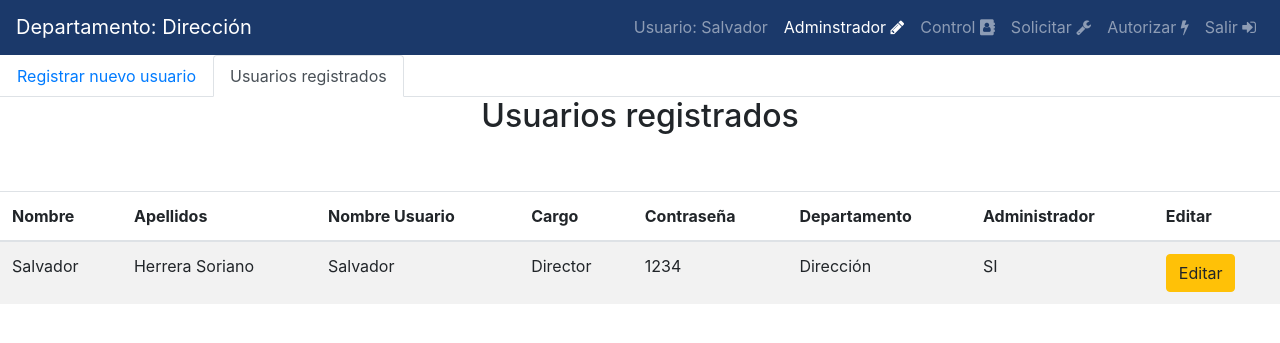
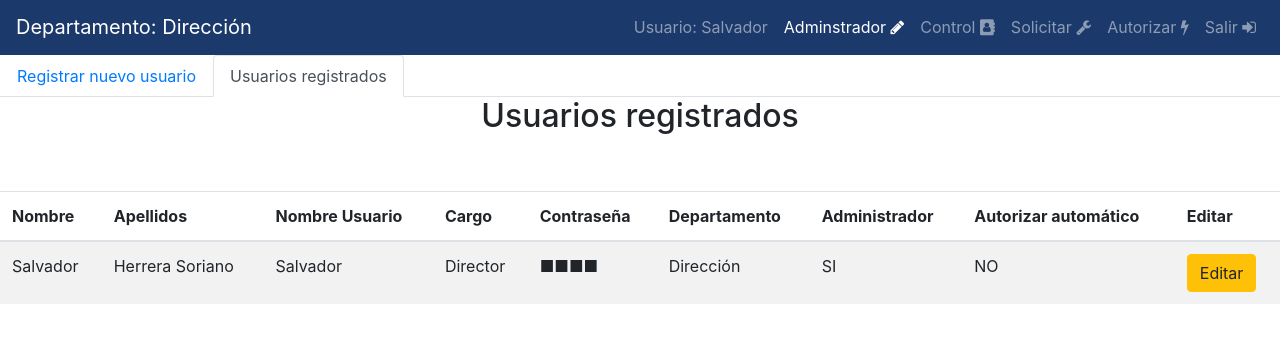
Before and after one commit to Civan98/SOFTWARE-FOLIOS-ITA, a PHP site: page /register.php in a window 1280 px wide, after a click on "Usuarios registrados". Shown: the part 134-477 px from the top of the page. Run offline with PHP 8.4, Linux system fonts and the light colour scheme; a user stored in the database is signed in; data comes from the database, SQL or seed files in the repository; data that the repository does not hold is empty.

Commit message:
coreccion del error de pedro

```diff
--- a/modUser.php
+++ b/modUser.php
@@ -49,3 +49,4 @@ if (!$exec) {
 
 }
 mysqli_close($conexion);
+?>
--- a/register.php
+++ b/register.php
@@ -291,6 +291,7 @@ $sql    = "SELECT * FROM usuarios";
                                       <input type="text" name="contrasena" value= <?php echo $mostrar['contrasena'] ?> hidden="true">
                                       <input type="text" name="nombre_departamento" value= <?php echo $nom_depto ?> hidden="true">
                                       <input type="text" name="admin" value= <?php echo $admin ?> hidden="true">
+                                      <input type="text" name="autoAutorizar" value= <?php echo $autorizar ?> hidden="true">
                                       <input type="submit" name="editar" value="Editar" class="btn btn-warning" >
                                     </form>
                                     </td>
@@ -311,6 +312,7 @@ $sql    = "SELECT * FROM usuarios";
                                   <th scope="row">Contraseña</th>
                                   <th scope="row">Departamento</th>
                                   <th scope="row">Administrador</th>
+                                  <th scope="col">Autorizar automático</th>
                                   <th scope="row">Editar</th>
                                 </tr>
                             </thead>
@@ -325,6 +327,11 @@ $sql    = "SELECT * FROM usuarios WHERE id_depto = $idDE";
                 } else {
                     $admin = "NO";
                 }
+                if ($mostrar['autoAutorizar'] == 1) {
+                  $autorizar = 'SI';
+              } else {
+                  $autorizar = 'NO';
+              }
 
                 //consulta para el nombre de los depas
                 $idD       = $mostrar['id_depto'];
@@ -343,9 +350,10 @@ $sql    = "SELECT * FROM usuarios WHERE id_depto = $idDE";
                                     <td><?php echo $mostrar['apellidos'] ?></td>
                                     <td><?php echo $mostrar['nombreUsuario'] ?></td>
                                     <td><?php echo $mostrar['cargo'] ?></td>
-                                    <td><?php echo $mostrar['contrasena'] ?></td>
+                                    <td class="hidetext"><?php echo $mostrar['contrasena'] ?></td>
                                     <td><?php echo $nom_depto ?></td>
                                     <td><?php echo $admin ?></td>
+                                    <td><?php echo $autorizar ?></td>
                                     <td>
               <form action="modificarUser.php" method="POST">
                           <input type="text" name="id_user" value=<?php echo $mostrar['id']; ?> hidden="true">
@@ -356,6 +364,7 @@ $sql    = "SELECT * FROM usuarios WHERE id_depto = $idDE";
                           <input type="text" name="contrasena" value= <?php echo $mostrar['contrasena'] ?> hidden="true">
                           <input type="text" name="nombre_departamento" value= <?php echo $nom_depto ?> hidden="true">
                           <input type="text" name="admin" value= <?php echo $admin ?> hidden="true">
+                          <input type="text" name="autoAutorizar" value= <?php echo $autorizar ?> hidden="true">
                           <input type="submit" name="editar" value="Editar" class="btn btn-warning" >
                         </form>
                             </td>
```
